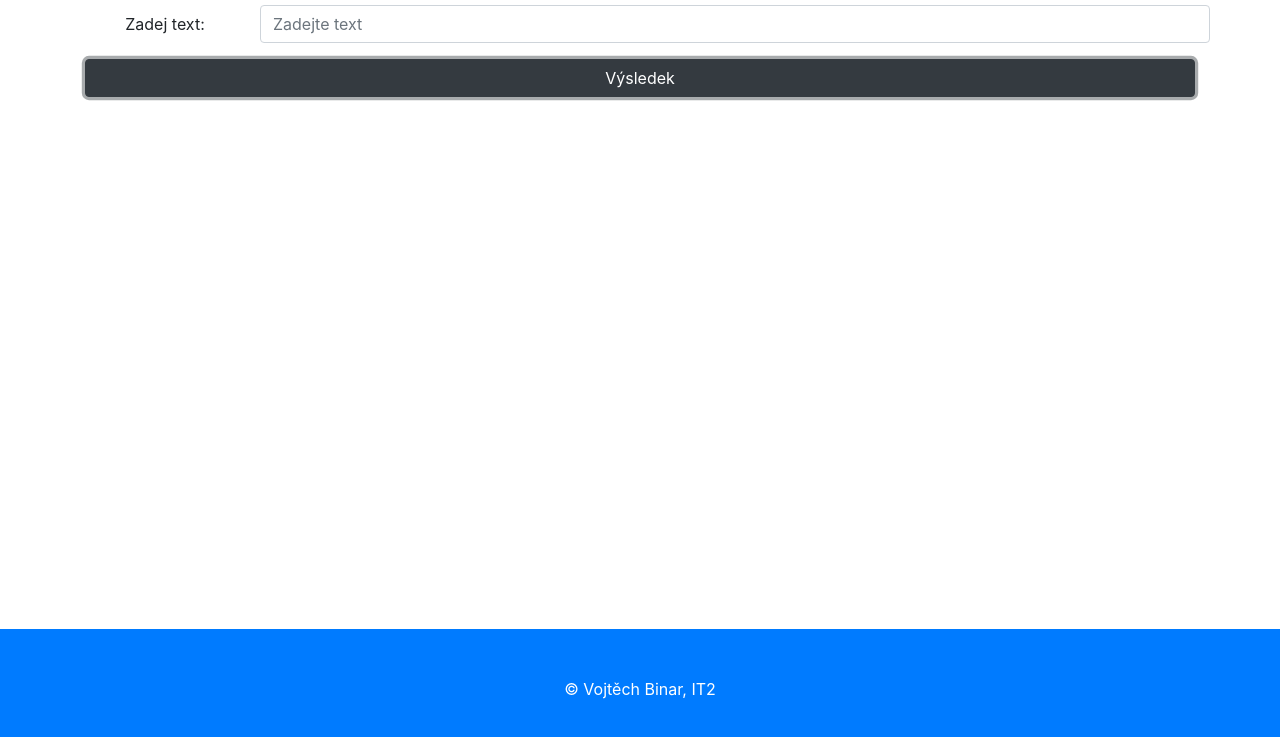
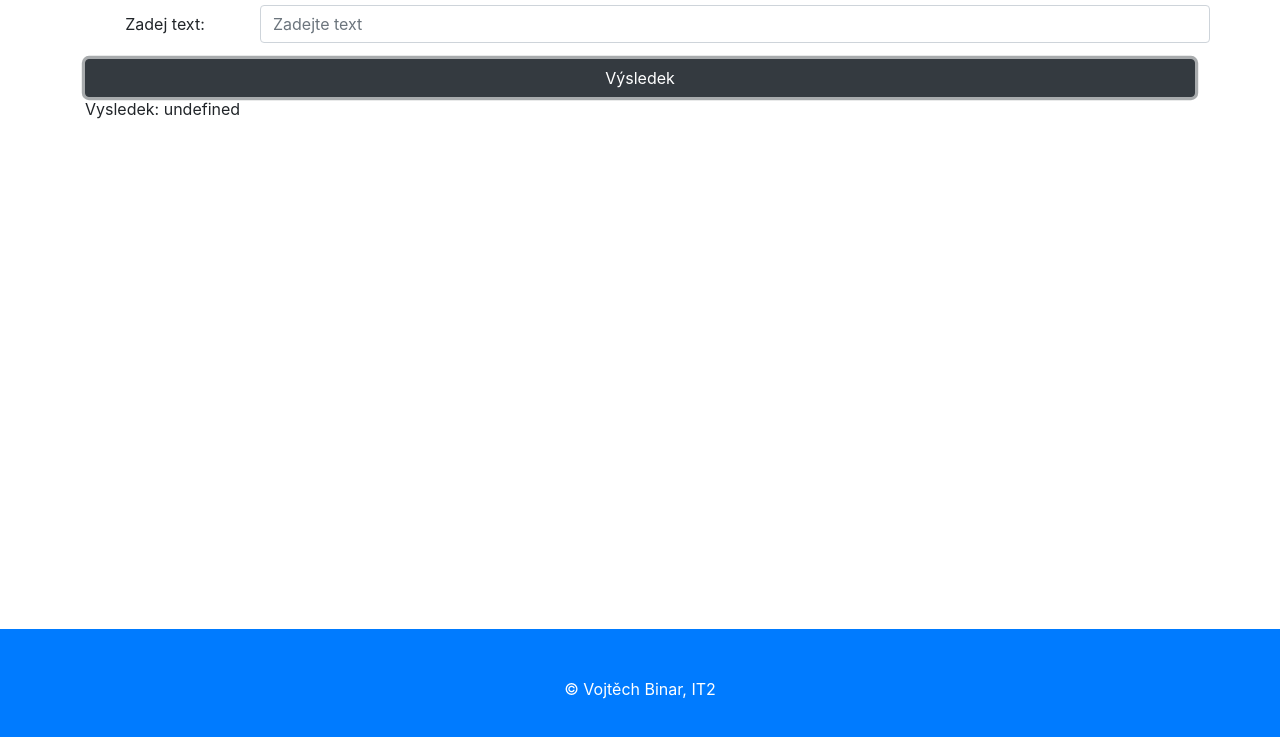
Before and after one commit to Exanys/camelCaseSyntax, a plain HTML site: page index.html in a window 1280 px wide. Both pictures are taken after a click on the button "Výsledek". Shown: the part 51-788 px from the top of the page. Drawn offline with nearby package versions, Linux system fonts and the light colour scheme.

Commit message:
bez grafiky

```diff
--- a/index.html
+++ b/index.html
@@ -24,6 +24,7 @@
       </div>
     </form>
     <button class="btn btn-dark col-12" id="btn">Výsledek</button>
+    <p id="vysledek"></p>
   </main>
   <footer style="position: absolute; bottom: 0; width: 100%;"
     class="page-footer font-small text-white text-center bg-primary mt-5 p-5">&copy; Vojtěch Binar, IT2</footer>
--- a/index.js
+++ b/index.js
@@ -1,5 +1,6 @@
 const vstup = document.getElementById('text');
 const btn = document.getElementById('btn');
+const vystup = document.getElementById('vysledek');
 let textClean;
 let textAr;
 let complText;
@@ -10,6 +11,9 @@ function capitalize(string) {
 }
 
 btn.addEventListener('click', function(){
+    if (vstup.value[0] >= 0 && vstup.value[0] <= 9) {
+        vystup.innerHTML = `Nesmi zacinat cislem.`;
+    } else {
         textClean = vstup.value.replace(/[^a-zA-Z ]/g, "")
         textAr = textClean.split(' ');
         textAr.forEach(function(value, index){
@@ -25,5 +29,8 @@ btn.addEventListener('click', function(){
                 complText += text;
             }
         }
-    console.log(complText);
+        vystup.innerHTML = `Vysledek: ${complText}`;
+        vstup.value = "";
+        }
+
 })
```
Lines whose indentation alone changed are shown as unchanged.
